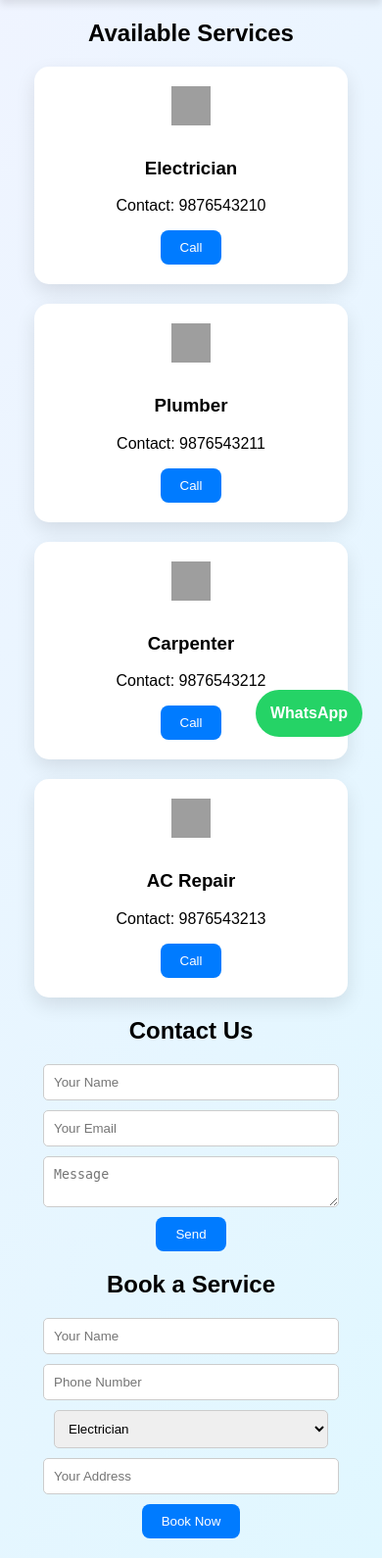
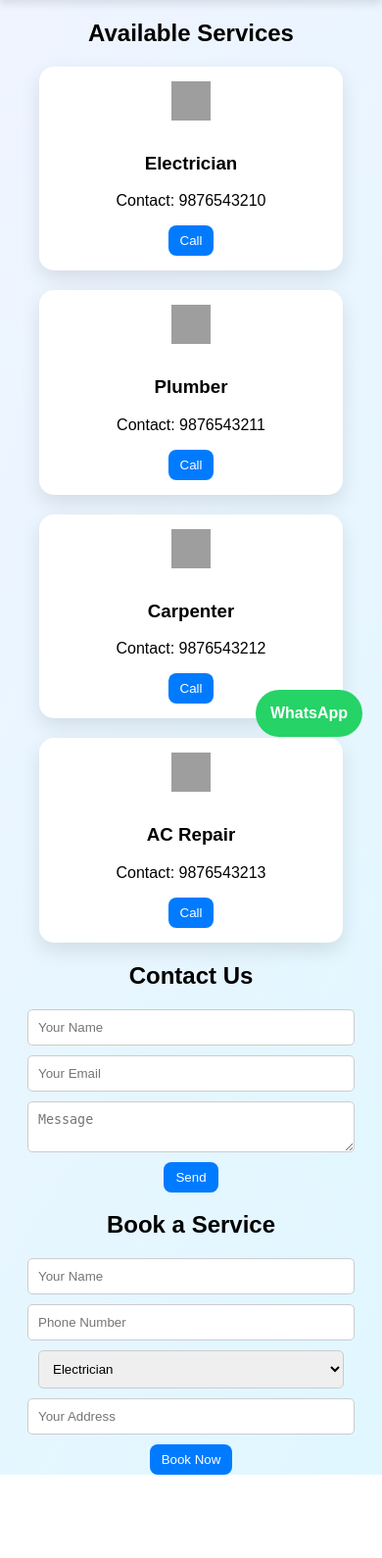
Before and after one commit to RizwanMansori/LocalServicesApp, a Flask app: page / in a window 390 px wide. Shown: the part 72-1662 px from the top of the page at 98% size. After the commit the page ends 1577 px from the top, so only its background shows below. Run offline with Flask 3, Linux system fonts and the light colour scheme; tables that the repository leaves empty hold one stand-in row (values such as "Sample post"); grey boxes are pictures that could not be loaded.

Commit message:
Update style.css

```diff
--- a/static/style.css
+++ b/static/style.css
@@ -14,7 +14,7 @@ header {
   box-shadow: 0 4px 8px rgba(0,0,0,0.1);
 }
 
-.services {
+.services, .service-count {
   display:flex;
   flex-wrap:wrap;
   justify-content:center;
@@ -22,16 +22,16 @@ header {
   margin:20px;
 }
 
-.card {
+.card, .count-card {
   background:white;
   width:200px;
-  padding:20px;
+  padding:15px;
   border-radius:15px;
   box-shadow:0 8px 20px rgba(0,0,0,0.1);
   transition: transform 0.3s, box-shadow 0.3s;
 }
 
-.card:hover {
+.card:hover, .count-card:hover {
   transform: translateY(-5px);
   box-shadow:0 12px 25px rgba(0,0,0,0.2);
 }
@@ -42,22 +42,36 @@ header {
   margin-bottom:10px;
 }
 
-button {
-  padding:10px 20px;
-  background:#007BFF;
-  color:white;
+button, .delete-btn {
+  padding:8px 12px;
   border:none;
   border-radius:8px;
   cursor:pointer;
-  transition: background 0.3s;
+  text-decoration:none;
+  color:white;
 }
 
-button:hover {
-  background:#0056b3;
+button { background:#007BFF; }
+button:hover { background:#0056b3; }
+
+.delete-btn { background:#DC3545; }
+.delete-btn:hover { background:#b02a37; }
+
+table {
+  margin:auto;
+  border-collapse:collapse;
+  width:90%;
+  margin-bottom:50px;
 }
 
-form {
-  margin:20px;
+th, td {
+  border:1px solid #ccc;
+  padding:10px;
+}
+
+th {
+  background:#007BFF;
+  color:white;
 }
 
 input, textarea, select {
@@ -69,11 +83,7 @@ input, textarea, select {
   border:1px solid #ccc;
 }
 
-.success {
-  color:green;
-  font-weight:bold;
-  margin:10px 0;
-}
+.success { color:green; font-weight:bold; margin:10px 0; }
 
 .whatsapp {
   position:fixed;
@@ -88,14 +98,15 @@ input, textarea, select {
 }
 
 @media(max-width:600px){
-  .services {
+  .services, .service-count {
     flex-direction:column;
     align-items:center;
   }
-  .card {
+  .card, .count-card {
     width:80%;
   }
   input, textarea, select {
     width:80%;
   }
+  table { width:100%; font-size:14px; }
 }
```
